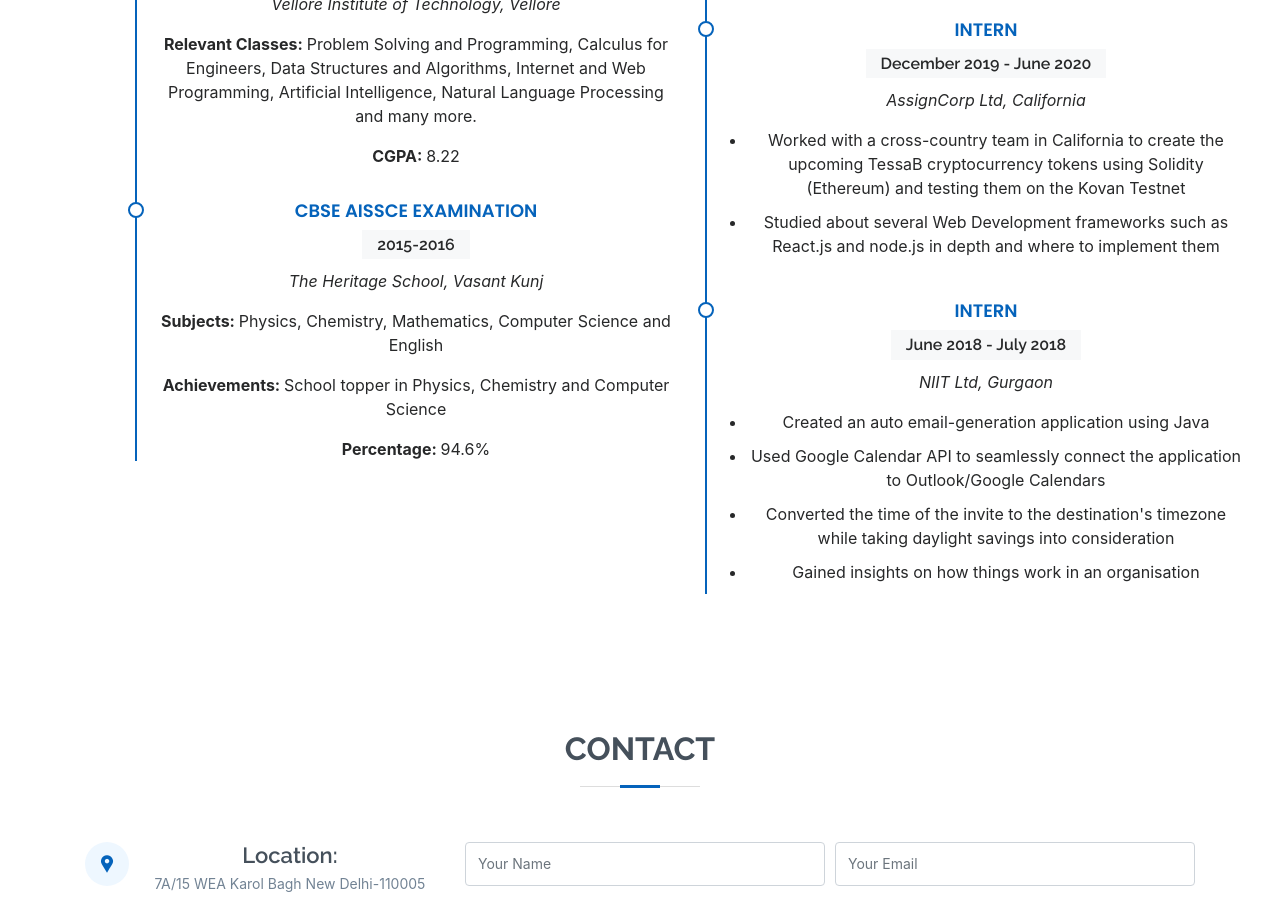
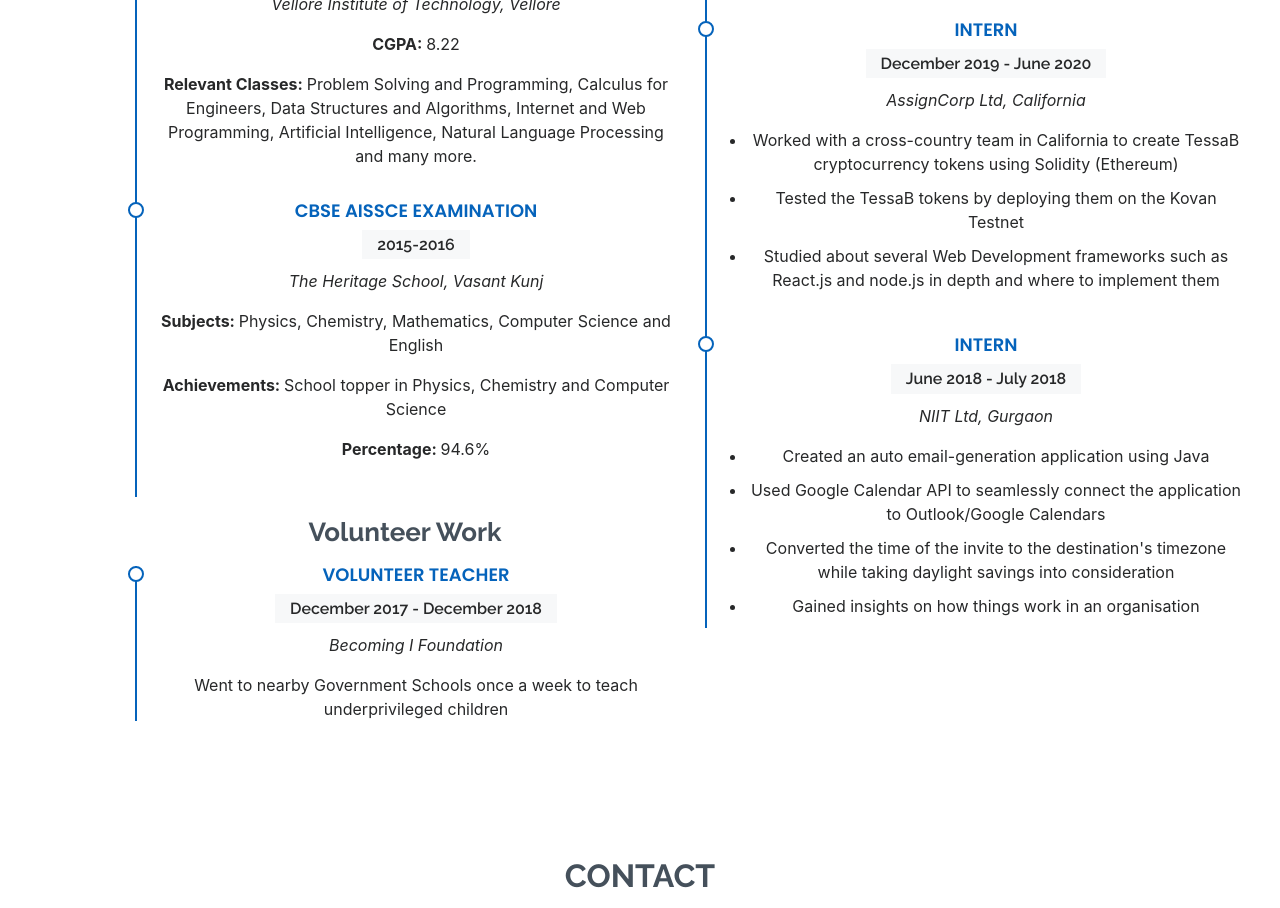
Before and after one commit to parth-gulati/parthgulati, a React (Create React App) app: page / in a window 1280 px wide. Shown: the part 2860-3768 px from the top of the page. Built offline with nearby package versions, Linux system fonts and the light colour scheme.

Commit message:
some more changes have been made

```diff
--- a/package.json
+++ b/package.json
@@ -7,6 +7,7 @@
     "@testing-library/react": "^9.5.0",
     "@testing-library/user-event": "^7.2.1",
     "axios": "^0.19.2",
+    "concurrently": "^5.3.0",
     "jquery": "^3.5.1",
     "react": "next",
     "react-animated-progress-bar": "^1.0.4",
@@ -22,7 +23,7 @@
     "typewriter-effect": "^2.13.1"
   },
   "scripts": {
-    "start": "concurrently \"react-scripts start\" \"cd server && npm run start\"",
+    "start": "react-scripts start",
     "build": "react-scripts build",
     "test": "react-scripts test",
     "eject": "react-scripts eject"
--- a/src/ResumeData.js
+++ b/src/ResumeData.js
@@ -76,8 +76,9 @@ let resumeData = {
     title: "BACHELOR OF TECHNOLOGY (COMPUTER SCIENCE)",
     period: "2016-2020",
     school: "Vellore Institute of Technology, Vellore",
-    des: `Problem Solving and Programming, Calculus for Engineers, Data Structures and Algorithms, Internet and Web Programming, Artificial Intelligence, Natural Language Processing and many more.`,
+    classes: `Problem Solving and Programming, Calculus for Engineers, Data Structures and Algorithms, Internet and Web Programming, Artificial Intelligence, Natural Language Processing and many more.`,
     cgpa: `8.22`,
+    des: `I like to play chess, video games and read books`,
   },
   edu2: {
     title: "CBSE AISSCE EXAMINATION",
@@ -92,18 +93,26 @@ let resumeData = {
     period: "June 2020 - Present",
     location: "MomentText AI, New Delhi",
     des1:
-      "Working as a Front End Web Developer at a Machine-Learning Startup that develops Smart Business Solutions for companies like KPMG and McKinsey & Company",
+      "Front End Web Developer at a Machine-Learning Startup that develops Smart Business Solutions for companies like KPMG and McKinsey & Company",
     des2:
       "Currently working on the Front-End of AI-powered FMS Application for KPMG which will help in Internal Capital Adequacy Assessment Process (ICAAP) Stress Testing",
+  },
+  volunteer: {
+    title: `Volunteer Teacher`,
+    period: "December 2017 - December 2018",
+    location: "Becoming I Foundation",
+    desc:
+      "Went to nearby Government Schools once a week to teach underprivileged children",
   },
   ex2: {
     title: "INTERN",
     period: "December 2019 - June 2020",
     location: "AssignCorp Ltd, California",
-    des2:
+    des3:
       "Studied about several Web Development frameworks such as React.js and node.js in depth and where to implement them",
     des1:
-      "Worked with a cross-country team in California to create the upcoming TessaB cryptocurrency tokens using Solidity (Ethereum) and testing them on the Kovan Testnet",
+      "Worked with a cross-country team in California to create TessaB cryptocurrency tokens using Solidity (Ethereum)",
+    des2: `Tested the TessaB tokens by deploying them on the Kovan Testnet`,
   },
   ex3: {
     title: "INTERN",
--- a/src/components/main/Resume.js
+++ b/src/components/main/Resume.js
@@ -30,12 +30,12 @@ export default class Resume extends Component {
                     <em>{resumeData.edu1.school}</em>
                   </p>
                   <p>
-                    <b>Relevant Classes: </b>
-                    {resumeData.edu1.des}
+                    <b>CGPA: </b>
+                    {resumeData.edu1.cgpa}
                   </p>
                   <p>
-                    <b>CGPA: </b>
-                    {resumeData.edu1.cgpa}
+                    <b>Relevant Classes: </b>
+                    {resumeData.edu1.classes}
                   </p>
                 </div>
                 <div className="resume-item">
@@ -57,6 +57,16 @@ export default class Resume extends Component {
                     <b>Percentage: </b>
                     {resumeData.edu2.percentage}{" "}
                   </p>
+                </div>
+                <h3 className="resume-title">Volunteer Work</h3>
+
+                <div className="resume-item pb-0">
+                  <h4>{resumeData.volunteer.title}</h4>
+                  <h5>{resumeData.volunteer.period}</h5>
+                  <p>
+                    <em>{resumeData.volunteer.location}</em>
+                  </p>
+                  <p>{resumeData.volunteer.desc}</p>
                 </div>
               </div>
               <div className="col-lg-6">
@@ -81,6 +91,7 @@ export default class Resume extends Component {
                   <ul>
                     <li>{resumeData.ex2.des1}</li>
                     <li>{resumeData.ex2.des2}</li>
+                    <li>{resumeData.ex2.des3}</li>
                   </ul>
                 </div>
                 <div className="resume-item">
```
Also changed, not shown: 1 other file (tests, documents, lock files or other folders).
